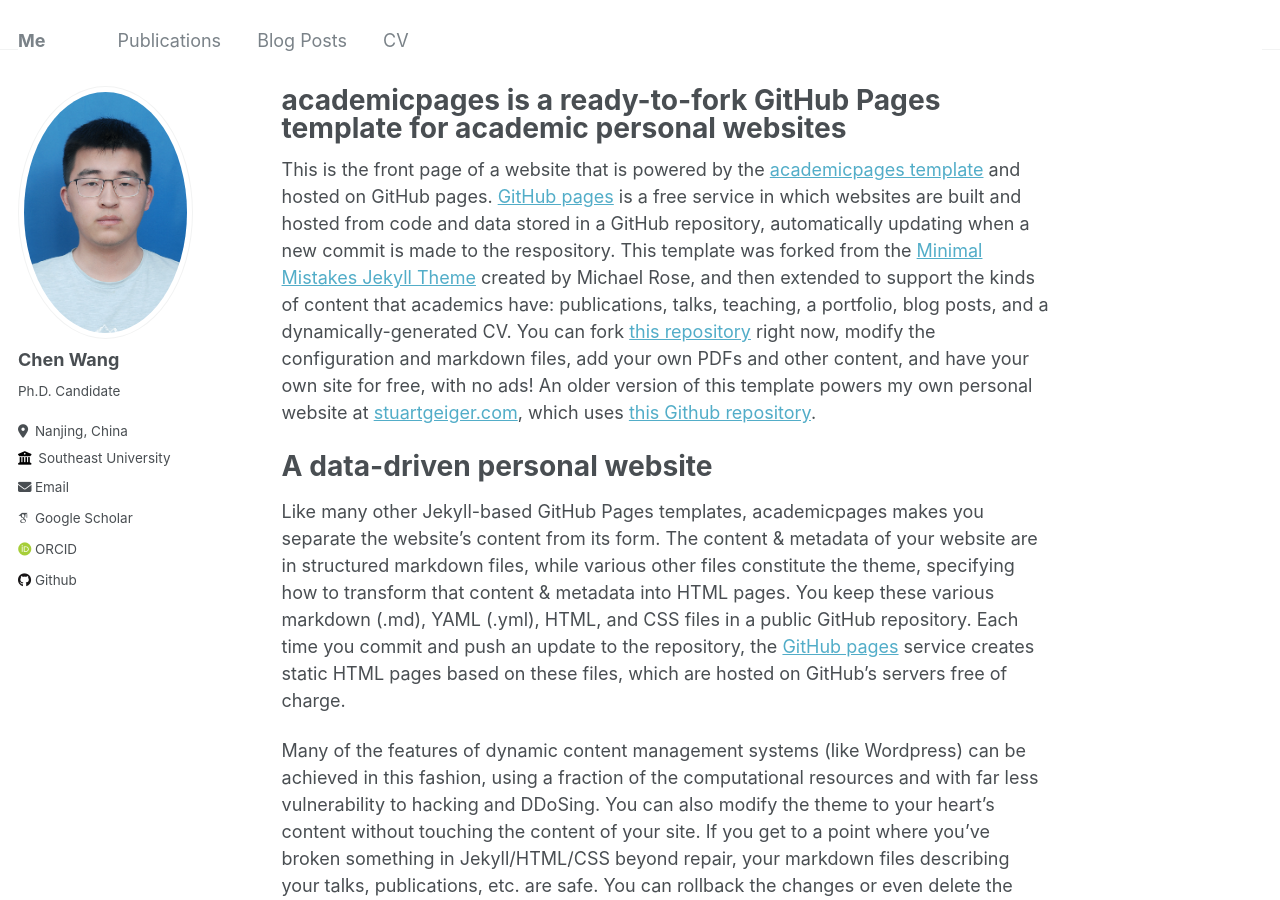
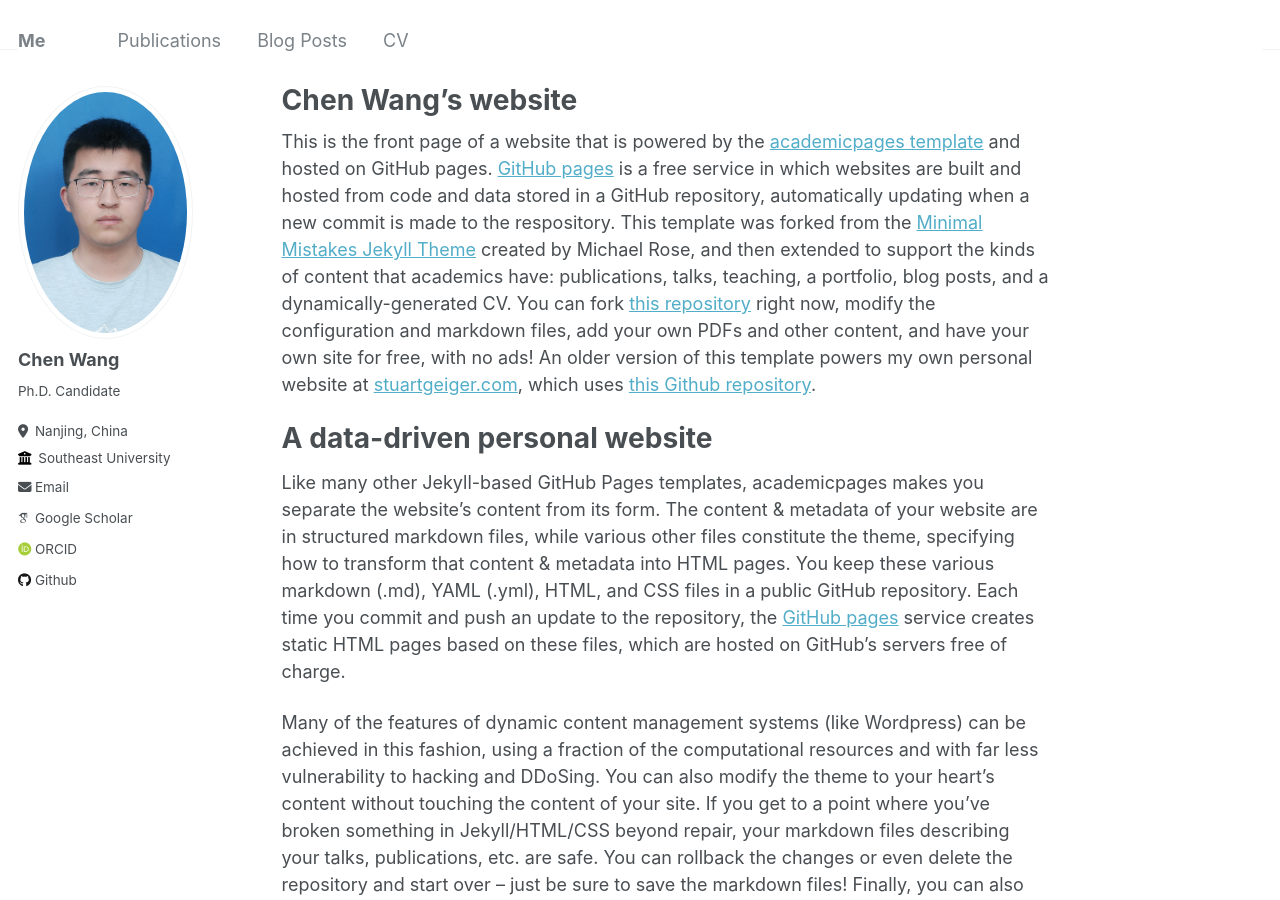
Before and after one commit to wangc1073/wangc1073.github.io, a Jekyll site: the page built from _pages/about.md, in a window 1280 px wide and 900 px high. Built offline with Jekyll 4.4.1, drawn with Linux system fonts in a browser that asks for light colours; some web fonts are replaced.

Commit message:
Update about.md

```diff
--- a/_pages/about.md
+++ b/_pages/about.md
@@ -1,6 +1,6 @@
 ---
 permalink: /
-title: "academicpages is a ready-to-fork GitHub Pages template for academic personal websites"
+title: "Chen Wang's website"
 author_profile: true
 redirect_from:
   - /about/
```
